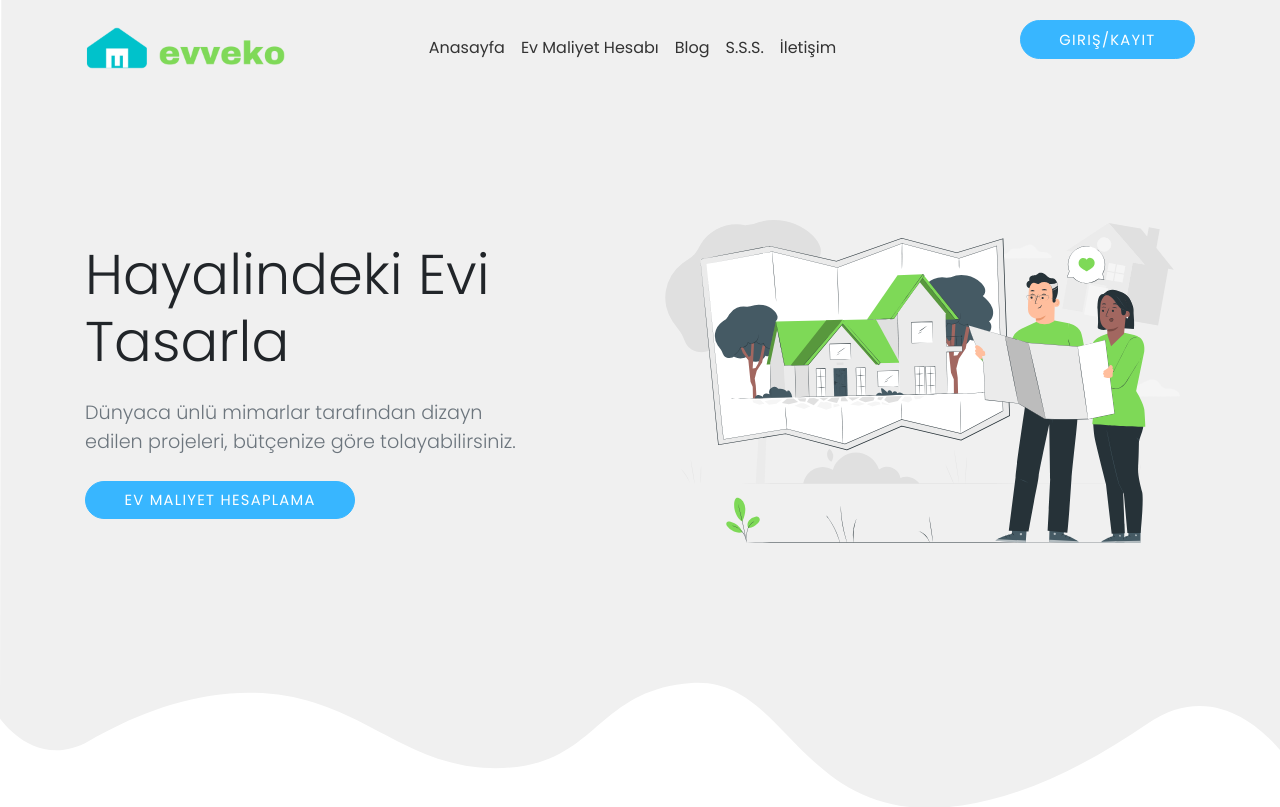
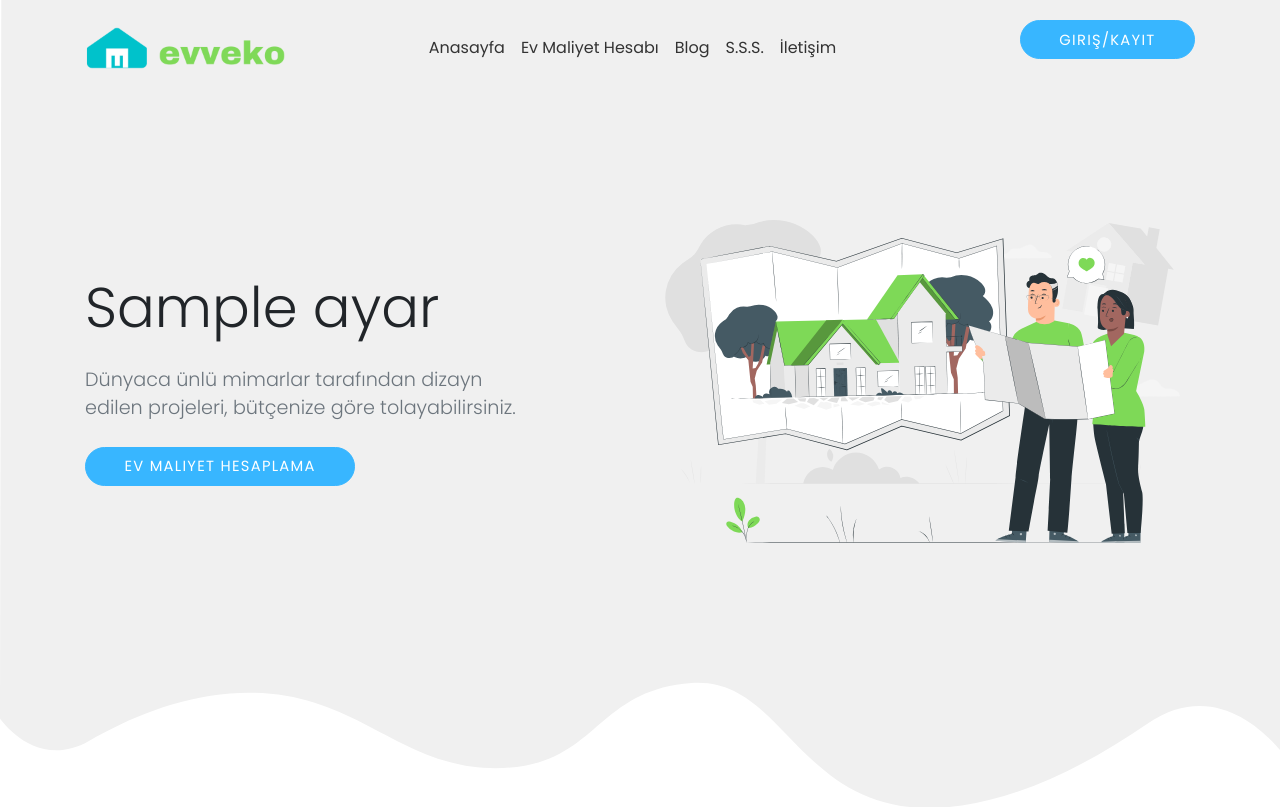
Before and after one commit to YusufKARA61/Python-Donusum, a Flask app: page / in a window 1280 px wide. Shown: the top 807 px of the page. Run offline with Flask 3, Linux system fonts and the light colour scheme; tables that the repository leaves empty or names only in its code hold one stand-in row (values such as "Sample post"); some libraries are stand-ins or nearby versions.

Commit message:
0806Ofis
Ayarlar Kısmı kodlandı

```diff
--- a/app.py
+++ b/app.py
@@ -19,9 +19,24 @@ app.config['UPLOAD_FOLDER'] = UPLOAD_FOLDER
 
 mysql = MySQL(app)
 
+ayarlar = None
+
+@app.before_first_request
+def get_ayarlar():
+    global ayarlar
+
+    cursor = mysql.connection.cursor()
+    cursor.execute("SELECT * FROM tbl_ayar")
+    ayarlar = cursor.fetchone()
+    cursor.close()
+
 @app.route("/")
 def main():
-    return render_template("frontend/main.html")
+
+
+    return render_template("frontend/main.html", ayar=ayarlar)
+
+
 
 @app.route("/contact", methods=["GET", "POST"])
 def contact():
@@ -30,9 +45,9 @@ def contact():
 
         # Mesaj gönderildi bildirimini göster
         message = "Mesaj gönderildi"
-        return render_template("frontend/contact.html", notification=message)
+        return render_template("frontend/contact.html", notification=message, ayar=ayarlar)
 
-    return render_template("frontend/contact.html", notification=None)
+    return render_template("frontend/contact.html", notification=None, ayar=ayarlar)
 
 @app.route("/save_contact", methods=["POST"])
 def save_contact():
@@ -51,7 +66,7 @@ def save_contact():
 
 @app.route("/blog")
 def blog():
-    return render_template("frontend/blog.html")
+    return render_template("frontend/blog.html", ayar=ayarlar )
 
 
 
@@ -85,9 +100,37 @@ def profilayar():
 @app.route("/ayarlar")
 def ayarlar():
     if 'user_id' in session:
-        return render_template("admin/ayarlar.html")
+        return render_template("admin/ayarlar.html", ayar=ayarlar)
     else:
         return redirect(url_for('login'))
+
+@app.route('/ayar_guncelle', methods=["POST"])
+def ayar_guncelle():
+    site_name = request.form['site_name']
+    site_title = request.form['site_title']
+    site_logo = request.files['site_logo']
+    google_analytics = request.form['site_analytics']
+    site_instagram = request.form['site_instagram']
+    site_facebook = request.form['site_facebook']
+    site_twiter = request.form['site_twiter']
+    site_youtube = request.form['site_youtube']
+
+    # Resimleri kaydetme işlemi
+    if site_logo:
+        site_logo_filename = site_logo.filename
+        site_logo.save(os.path.join(app.config['UPLOAD_FOLDER'], site_logo_filename))
+    else:
+        site_logo_filename = None
+
+    cursor = mysql.connection.cursor()
+    query = "UPDATE tbl_ayar SET site_name = %s, site_title = %s, site_logo = %s, site_analytics = %s, site_instagram = %s, site_facebook = %s, site_twiter = %s, site_youtube = %s WHERE id = 1"
+    cursor.execute(query, (site_name, site_title, site_logo_filename, google_analytics, site_instagram, site_facebook, site_twiter, site_youtube))
+    mysql.connection.commit()
+    cursor.close()
+
+    return redirect(url_for('ayarlar'))
+
+
 
 @app.route("/donusum")
 def donusum():
@@ -95,7 +138,7 @@ def donusum():
 
 @app.route("/faq")
 def faq():
-    return render_template("frontend/faq.html")
+    return render_template("frontend/faq.html" , ayar=ayarlar)
 
 @app.route("/admin")
 def admin():
@@ -124,7 +167,7 @@ def profil():
 @app.route('/register', methods=["GET", "POST"])
 def register():
     if request.method == 'GET':
-        return render_template("frontend/register.html")
+        return render_template("frontend/register.html" , ayar=ayarlar)
     else:
         reg_email = request.form.get('reg_email')
 
@@ -155,7 +198,7 @@ def register():
 
         session['reg_name'] = reg_name
 
-        return render_template("frontend/main.html")
+        return render_template("frontend/main.html", ayar=ayarlar)
 
 # Mysql Kullanıcı Giriş
 @app.route('/login', methods=["GET", "POST"])
@@ -177,12 +220,12 @@ def login():
             if user['admin'] == 1:
                 return redirect(url_for('admin'))
             else:
-                return render_template("frontend/main.html")
+                return render_template("frontend/main.html", ayar=ayarlar)
         else:
             return "Hatalı giriş bilgileri"
 
     else:
-        return render_template("frontend/login.html")
+        return render_template("frontend/login.html", ayar=ayarlar)
 
 
 # Mysql Adres Ekleme
@@ -346,7 +389,7 @@ def projeler():
     projeler = cursor.fetchall()
     cursor.close()
 
-    return render_template("frontend/projeler.html", projeler=projeler)
+    return render_template("frontend/projeler.html", projeler=projeler, ayar=ayarlar)
 
 @app.route("/projedetay/<int:proje_id>")
 def projedetay(proje_id):
@@ -359,7 +402,7 @@ def projedetay(proje_id):
     cursor.close()
 
     # Proje detaylarını ilgili HTML sayfasına aktar
-    return render_template("frontend/projedetay.html", proje=proje)
+    return render_template("frontend/projedetay.html", proje=proje, ayar=ayarlar)
 
 
 
--- a/templates/frontend/layout.html
+++ b/templates/frontend/layout.html
@@ -154,7 +154,7 @@
             </div>
             <div class="col-lg-6 text-center text-lg-right">
               <ul class="list-inline social mb-0">
-                <li class="list-inline-item"><a href="#" class="social-link"><i class="fa fa-facebook"></i></a><a href="#" class="social-link"><i class="fa fa-twitter"></i></a><a href="#" class="social-link"><i class="fa fa-youtube-play"></i></a><a href="#" class="social-link"><i class="fa fa-vimeo"></i></a><a href="#" class="social-link"><i class="fa fa-pinterest"></i></a></li>
+                <li class="list-inline-item"><a href="{{ ayar.site_facebook }}" class="social-link"><i class="fa fa-facebook"></i></a><a href="{{ ayar.site_twitter }}" class="social-link"><i class="fa fa-twitter"></i></a><a href="{{ ayar.site_youtube }}" class="social-link"><i class="fa fa-youtube-play"></i></a><a href="{{ ayar.site_tiktok }}" class="social-link"><i class="fa fa-tiktok"></i></a></li>
               </ul>
             </div>
           </div>
--- a/templates/frontend/main.html
+++ b/templates/frontend/main.html
@@ -1,12 +1,13 @@
 {% extends "frontend/layout.html" %}
-{% block title %} Anasayfa {% endblock title %}
+{% block title %} {{ ayar.site_name }}  Anasayfa {% endblock title %}
 
 {% block icerik %}
+
 <section class="hero">
     <div class="container mb-5">
       <div class="row align-items-center">
         <div class="col-lg-6">
-          <h1 class="hero-heading mb-0">Hayalindeki Evi<br> Tasarla</h1>
+          <h1 class="hero-heading mb-0">{{ ayar.site_title }}</h1>
           <div class="row">
             <div class="col-lg-10">
               <p class="lead text-muted mt-4 mb-4">Dünyaca ünlü mimarlar tarafından dizayn edilen projeleri, bütçenize göre tolayabilirsiniz.</p>
@@ -245,4 +246,5 @@
     </div>
   </section>
 
+
   {% endblock icerik %}
```
Also changed, not shown: templates/admin/ayarlar.html (+9 -9 lines), 1 other file.
